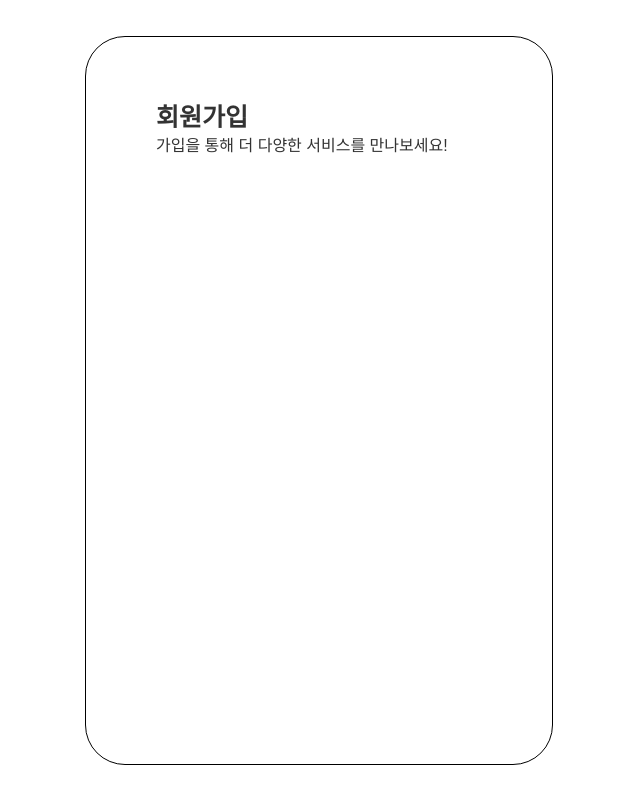
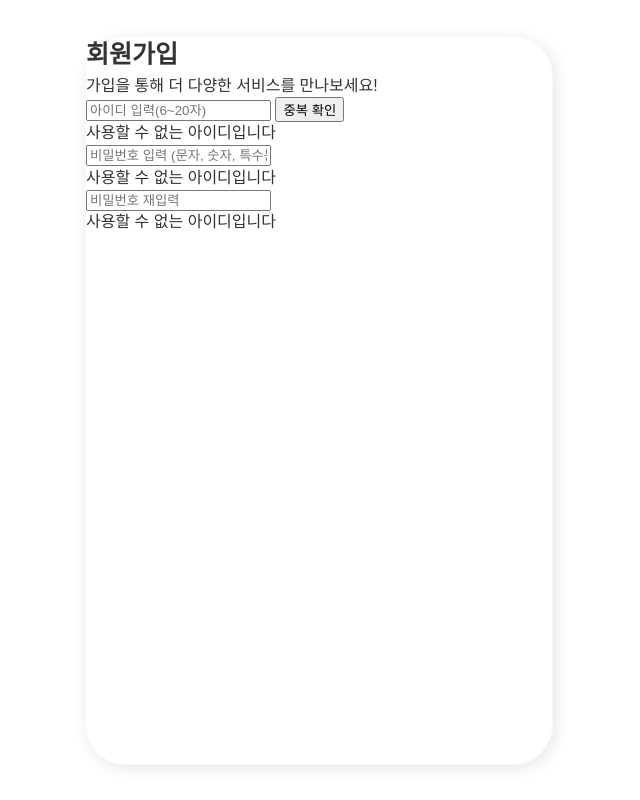
Before and after one commit to choiiis/sign-up-and-in-page, a website built with Parcel: page index.html in a window 1280 px wide. Shown: the whole page, without its empty margins (321-961 px from the left). Built offline with nearby package versions, Linux system fonts and the light colour scheme; a web font is replaced by a local one.

Commit message:
Add id, password input

```diff
--- a/css/main.css
+++ b/css/main.css
@@ -19,18 +19,17 @@ body {
   left: 0;
   right: 0;
   margin: auto;
-  border: 1px solid black;
+  border: 1px solid #f8f8f8;
   border-radius: 40px;
+  box-shadow: 3px 3px 15px rgba(0, 0, 0, 0.1);
 }
 
 header {
-  position: absolute;
-  top: 63px;
-  left: 70px;
+
 }
 
 header h2 {
   font-size: 25px;
   font-weight: 700;
-  margin-bottom: px;
+  margin-bottom: 3px;
 }
--- a/index.html
+++ b/index.html
@@ -13,10 +13,31 @@
 </head>
 <body>
   <div class="container">
+    <!-- HEADER -->
     <header>
       <h2>회원가입</h2>
       <h3>가입을 통해 더 다양한 서비스를 만나보세요!</h3>
     </header>
+
+    <!-- INPUT -->
+    <section>
+      <div class="info" id="info__id">
+        <div>
+          <input type="text" placeholder="아이디 입력(6~20자)"/>
+          <button>중복 확인</button>
+        </div>
+        <div class="error-msg">사용할 수 없는 아이디입니다</div>
+      </div>
+      <div class="info" id="info__pw">
+        <input type="text" placeholder="비밀번호 입력 (문자, 숫자, 특수문자 포함 8~20자)"/>
+        <div class="error-msg">사용할 수 없는 아이디입니다</div>
+      </div>
+      <div>
+        <input type="text" class="info"
+                id="info__pw-re" placeholder="비밀번호 재입력"/>
+        <div class="error-msg">사용할 수 없는 아이디입니다</div>
+      </div>
+    </section>
   </div>
 </body>
 </html>
```
